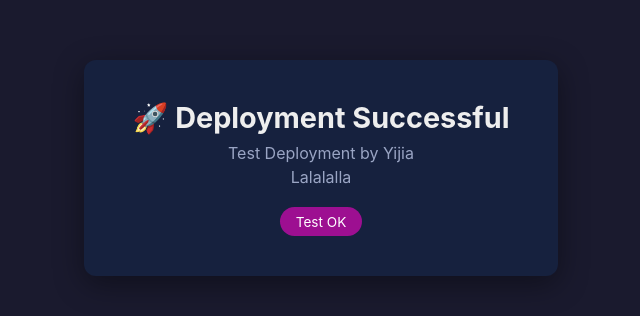
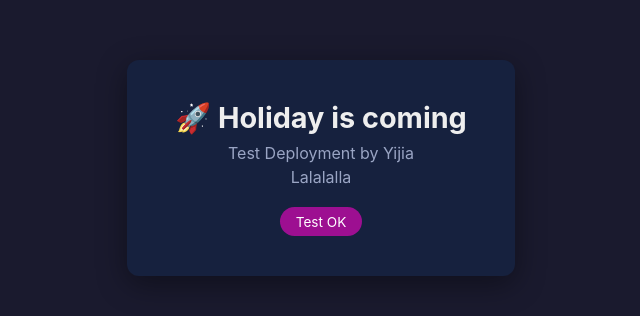
Before and after one commit to 1-Yijia/github-demo, a plain HTML site: page public/index.html in a window 1280 px wide. Shown: the part 232-548 px from the top of the page, without its empty margins (319-959 px from the left). Drawn offline with Linux system fonts and the light colour scheme.

Commit message:
Change Holiday wording

```diff
--- a/public/index.html
+++ b/public/index.html
@@ -37,7 +37,7 @@
 </head>
 <body>
   <div class="card">
-    <h1>🚀 Deployment Successful</h1>
+    <h1>🚀 Holiday is coming</h1>
     <p>Test Deployment by Yijia</p>
     <p>Lalalalla</p>
     <span class="badge">Test OK</span>
```
